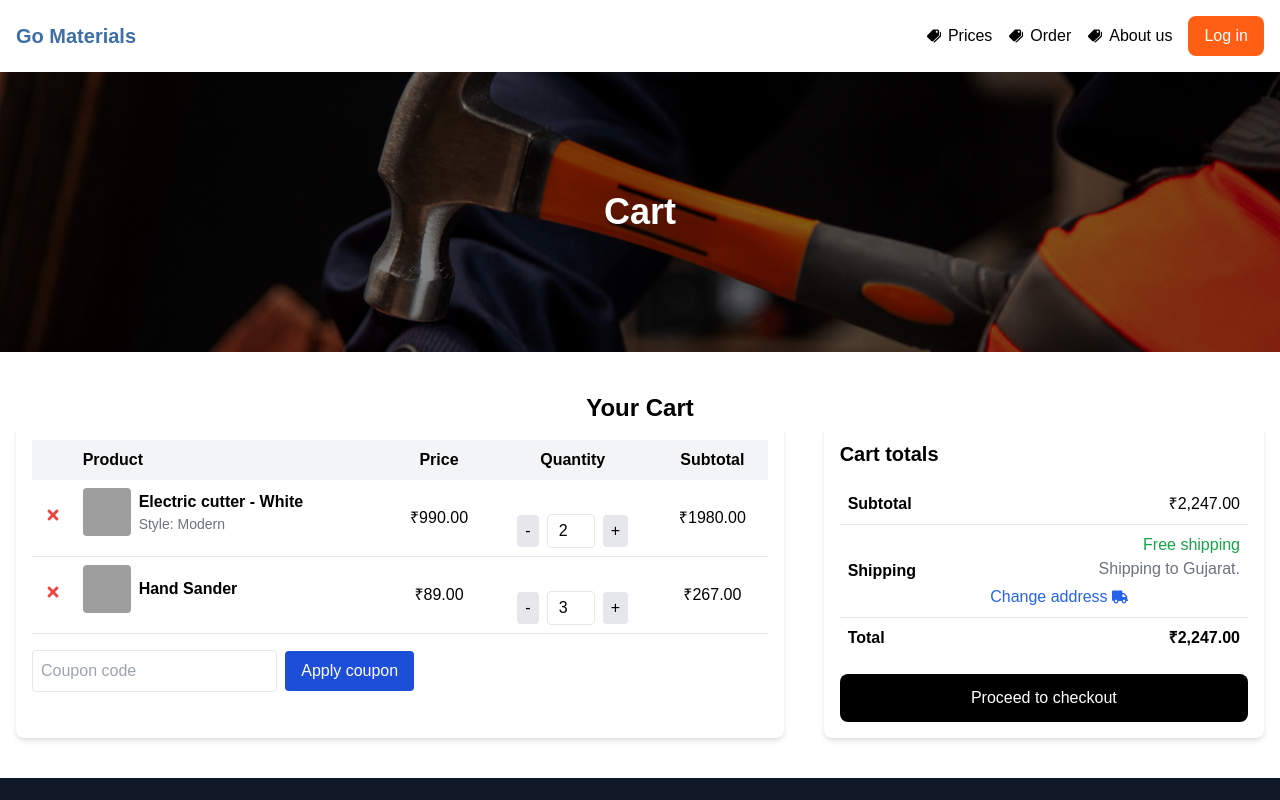
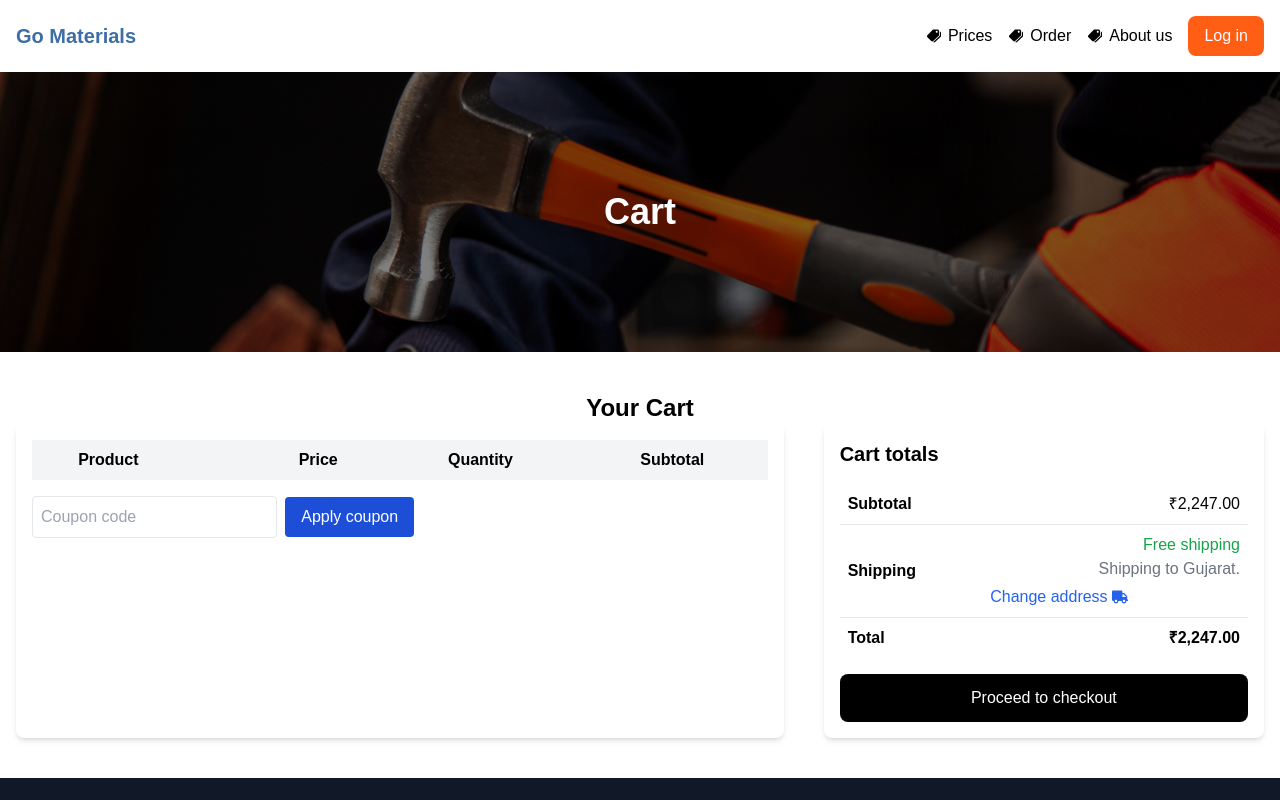
Before and after one commit to housebanao-main/goMaterial-Website, a Next.js app: page /b2c/cart in a window 1280 px wide. Shown: the top 800 px of the page. Built offline with nearby package versions, Linux system fonts and the light colour scheme; grey boxes are pictures that could not be loaded.

Commit message:
Refactor product and wishlist components to integrate Zustand for state management and update API URL for production

```diff
--- a/src/app/b2c/cart/components/CartItems.js
+++ b/src/app/b2c/cart/components/CartItems.js
@@ -1,31 +1,19 @@
 "use client";
 import React from "react";
 import { FaTimes } from "react-icons/fa";
+import useCartStore from "../../../../store/cart"; // Import the zustand store
+import Link from "next/link";
 
 const CartItems = () => {
-  const cartItems = [
-    {
-      id: 1,
-      name: "Electric cutter - White",
-      style: "Modern",
-      price: 990,
-      quantity: 2,
-      image: "https://picsum.photos/300/200?random=4", // Replace with actual image URL
-    },
-    {
-      id: 2,
-      name: "Hand Sander",
-      price: 89,
-      quantity: 3,
-      image: "https://picsum.photos/300/200?random=4", // Replace with actual image URL
-    },
-  ];
+  const { b2cCart, addToB2cCart, removeFromB2cCart } = useCartStore(); // Destructure the store
 
   const updateQuantity = (id, delta) => {
-    const updatedItems = cartItems.map((item) => {
-      if (item.id === id) {
+    const updatedItems = b2cCart.map((item) => {
+      if (item._id === id) {
         const newQuantity = Math.min(10, Math.max(1, item.quantity + delta));
-        return { ...item, quantity: newQuantity };
+        const updatedItem = { ...item, quantity: newQuantity };
+        addToB2cCart(updatedItem); // Update the store
+        return updatedItem;
       }
       return item;
     });
@@ -45,30 +33,34 @@ const CartItems = () => {
           </tr>
         </thead>
         <tbody>
-          {cartItems.map((item) => (
-            <tr key={item.id} className="border-b  items-center w-full">
+          {b2cCart.map((item) => (
+            <tr key={item._id} className="border-b  items-center w-full">
               <td className="p-2 text-center">
-                <button className="text-red-500 hover:text-red-700">
+                <button
+                  className="text-red-500 hover:text-red-700"
+                  onClick={() => removeFromB2cCart(item)}
+                >
                   <FaTimes />
                 </button>
               </td>
               <td className="p-2 flex items-center gap-2">
                 <img
-                  src={item.image}
-                  alt={item.name}
+                  src={item.main_image}
+                  alt={item.product_name.split("|")[0]}
                   className="w-12 h-12 rounded"
                 />
-                <div>
-                  <p className="font-semibold">{item.name}</p>
-                  {item.style && (
-                    <p className="text-gray-500 text-sm">Style: {item.style}</p>
-                  )}
-                </div>
+                <Link href={`product/${item._id}`}>
+                  <div>
+                    <p className="font-semibold">
+                      {item.product_name.split("|")[0]}
+                    </p>
+                  </div>
+                </Link>
               </td>
-              <td className="p-2 text-center">₹{item.price.toFixed(2)}</td>
+              <td className="p-2 text-center">₹{item.selling_price}</td>
               <td className="p-2 text-center flex items-center justify-center gap-2">
                 <button
-                  onClick={() => updateQuantity(item.id, -1)}
+                  onClick={() => updateQuantity(item._id, -1)}
                   className="px-2 py-1 bg-gray-200 rounded"
                 >
                   -
@@ -80,14 +72,14 @@ const CartItems = () => {
                   readOnly
                 />
                 <button
-                  onClick={() => updateQuantity(item.id, 1)}
+                  onClick={() => updateQuantity(item._id, 1)}
                   className="px-2 py-1 bg-gray-200 rounded"
                 >
                   +
                 </button>
               </td>
               <td className="p-2 text-center">
-                ₹{(item.price * item.quantity).toFixed(2)}
+                ₹{(item.selling_price * item.quantity).toFixed(2)}
               </td>
             </tr>
           ))}
--- a/src/app/b2c/product/[id]/components/Product.js
+++ b/src/app/b2c/product/[id]/components/Product.js
@@ -2,11 +2,11 @@ import React from "react";
 import ProductDesc from "./ProductDesc";
 import ProductCarousel from "./ProductCarousel";
 
-function Product() {
+function Product({ product }) {
   return (
     <div className="flex px-20 gap-7">
-      <ProductCarousel />
-      <ProductDesc />
+      <ProductCarousel product={product} />
+      <ProductDesc product={product} />
     </div>
   );
 }
--- a/src/app/b2c/product/[id]/components/ProductCarousel.js
+++ b/src/app/b2c/product/[id]/components/ProductCarousel.js
@@ -1,20 +1,20 @@
 "use client";
 import React, { useState } from "react";
 
-const images = [
-  "https://placehold.co/600x400",
-  "https://placehold.co/600x400/000000/FFFFFF/png",
-  "https://placehold.co/600x400",
-  "https://placehold.co/600x400",
-];
+// const images = [
+//   "https://placehold.co/600x400",
+//   "https://placehold.co/600x400/000000/FFFFFF/png",
+//   "https://placehold.co/600x400",
+//   "https://placehold.co/600x400",
+// ];
 
-const ProductCarousel = () => {
-  const [selectedImage, setSelectedImage] = useState(images[0]);
+const ProductCarousel = ({ product }) => {
+  const [selectedImage, setSelectedImage] = useState(product?.other_images[0]);
 
   return (
     <div className="flex items-center w-1/2 space-y-2 gap-3">
       <div className="flex flex-col space-y-2 justify-between">
-        {images.map((image, index) => (
+        {product?.other_images?.map((image, index) => (
           <img
             key={index}
             src={image}
--- a/src/app/b2c/product/[id]/components/ProductDesc.js
+++ b/src/app/b2c/product/[id]/components/ProductDesc.js
@@ -1,48 +1,94 @@
+"use client";
 import {
   LargeHeading,
   MainHeading,
   Paragraph,
   SubHeading,
 } from "@/components/MainHeading";
+import useCartStore from "@/store/cart";
+import useWishlistStore from "@/store/wishlist";
 import Link from "next/link";
-import React from "react";
+import React, { useState } from "react";
+import { FaHeart } from "react-icons/fa";
+import { FaRegHeart } from "react-icons/fa";
 
-const ProductDesc = () => {
+const ProductDesc = ({ product }) => {
+  const { addToB2cCart } = useCartStore();
+  const { updateWishlist, wishlist } = useWishlistStore();
+  const [quantity, setQuantity] = useState(1);
+
+  const handleCart = (product) => {
+    // console.log("handleCart", product);
+    addToB2cCart({ ...product, quantity });
+  };
+
+  const handleWishlist = () => {
+    console.log("handle", wishlist);
+    updateWishlist(product);
+  };
+
   return (
     <div className="w-1/2">
-      <MainHeading className="font-bold">Cutting Wheel</MainHeading>
-      <MainHeading className="font-semibold mt-2">₹589.70</MainHeading>
-      <p className="text-gray-600 mt-4">
-        Exercitationem beatae sequi perspiciatis sit voluptatem pariatur. Atque
-        est aut est neque. Cupiditate illum nam est. Et ducimus ad quia ratione
-        et itaque cupiditate.
-      </p>
+      <MainHeading className="font-bold">
+        {product.product_name.split("|")[0]}
+      </MainHeading>
+      <MainHeading className="font-semibold mt-2">
+        ₹{product.selling_price}
+      </MainHeading>
+      <p
+        className="text-gray-600 mt-4"
+        dangerouslySetInnerHTML={{
+          __html: product.product_details.split("<p>")[3].split("</p>")[0],
+        }}
+      ></p>
       <div className="flex items-center mt-4 space-x-2 w-full">
         <input
           type="number"
           className="w-[10%] p-2 border rounded-md"
-          defaultValue={1}
+          // defaultValue={1}
+          min={1}
+          value={quantity}
+          onChange={(e) => {
+            if (e.target.value < 10) {
+              setQuantity(e.target.value);
+              return;
+            }
+          }}
         />
         <Link href="/b2c/cart" className=" w-4/5">
-          <button className="bg-black w-full text-white px-6 py-2 rounded-md">
+          <button
+            className="bg-black w-full text-white px-6 py-2 rounded-md"
+            onClick={() => {
+              handleCart(product);
+            }}
+          >
             Add to cart
           </button>
         </Link>
-        <button className="p-2 w-[10%] border rounded-md">♡</button>
+        {/* <Link href="/b2c/wishlist" className=" w-[10%]"> */}
+        <button
+          onClick={handleWishlist}
+          className="p-2 w-[10%] border rounded-md flex justify-center"
+        >
+          {!wishlist.find((item) => item.id === product.id) ? (
+            <FaRegHeart />
+          ) : (
+            <FaHeart />
+          )}
+        </button>
+        {/* </Link> */}
       </div>
       <div className="mt-6">
         <p className="font-bold">SKU:</p>
-        <p className="text-gray-600">IN0021</p>
+        <p className="text-gray-600">{product.sku_code}</p>
       </div>
       <div className="mt-2">
         <p className="font-bold">Categories:</p>
-        <p className="text-gray-600">
-          Cutter tools, Hammer tools5, Screwdrivers, Woodwork Tools
-        </p>
+        <p className="text-gray-600">{product.prod_specs["Product Type"]}</p>
       </div>
       <div className="mt-2">
-        <p className="font-bold">Tags:</p>
-        <p className="text-gray-600">Driller, Electric Cutter, Hammer</p>
+        <p className="font-bold">Model No:</p>
+        <p className="text-gray-600">{product.model_no}</p>
       </div>
     </div>
   );
--- a/src/store/cart.js
+++ b/src/store/cart.js
@@ -1,21 +1,49 @@
 import { create } from "zustand";
+import { persist } from "zustand/middleware";
 
-const useCartStore = create((set) => ({
-  b2cCart: [],
-  addToB2cCart: (product) =>
-    set((state) => ({ b2cCart: [...state.b2cCart, product] })),
-  removeFromB2cCart:(product)=> set((state)=> ({
-    b2cCart: state.b2cCart.filter((item)=> item.id !== product.id)
-  })),
-  clearCart:()=> set(()=> ({b2cCart: []})),
-  updateCart: (product) => set((state) => {
-        const index = state.b2cCart.findIndex((item) => item.id === product.id);
-        const newCart = [...state.b2cCart];
-        newCart[index] = product;
-        return { b2cCart: newCart };
+const useCartStore = create(
+  persist(
+    (set) => ({
+      b2cCart: [],
+      addToB2cCart: (product) =>
+        set((state) => {
+          if (Array.isArray(product)) {
+            return { b2cCart: [...state.b2cCart, ...product] };
+          } else {
+            console.log(product);
+            const index = state.b2cCart.findIndex(
+              (item) => item._id === product._id
+            );
+            if (index === -1) {
+              return { b2cCart: [...state.b2cCart, product] };
+            }
+
+            const newCart = [...state.b2cCart];
+            newCart[index] = product;
+            return { b2cCart: newCart };
+          }
+        }),
+      removeFromB2cCart: (product) =>
+        set((state) => ({
+          b2cCart: state.b2cCart.filter((item) => item._id !== product._id),
+        })),
+      clearCart: () => set(() => ({ b2cCart: [] })),
+      // updateCart: (product) =>
+      //   set((state) => {
+      //     // console.log(state);
+      //     const index = state.b2cCart.findIndex(
+      //       (item) => item.id === product.id
+      //     );
+      //     const newCart = [...state.b2cCart];
+      //     newCart[index] = product;
+      //     return { b2cCart: newCart };
+      //   }),
     }),
-
-}));
-
+    {
+      name: "b2cCartStore", // name of the item in the storage (must be unique)
+      getStorage: () => localStorage, // (optional) by default, 'localStorage' is used
+    }
+  )
+);
 
 export default useCartStore;
--- a/src/utils/constants.js
+++ b/src/utils/constants.js
@@ -1,4 +1,5 @@
 export const IMG_PLACEHOLDER= "https://placehold.jp/700x700.png"
 
 // export const API_URL= "https://go-material.vercel.app/app";
-export const API_URL= "http://localhost:4000/app";
+// export const API_URL= "http://localhost:4000/app";
+export const API_URL= "https://6bm5lmq7-4000.inc1.devtunnels.ms/app";
```
Also changed, not shown: src/app/b2c/product/[id]/page.js (+22 -2 lines), src/app/b2c/wishlist/components/WishlistProducts.js (+12 -13 lines), src/app/b2c/wishlist/components/WishlistTable.js (+26 -15 lines), src/store/wishlist.js (+21 -10 lines).
